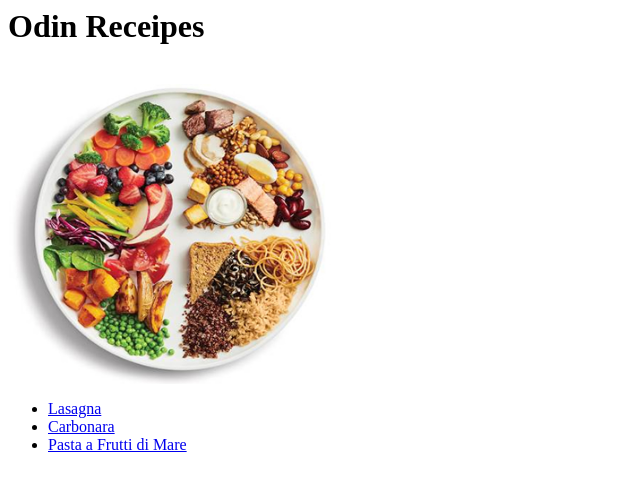
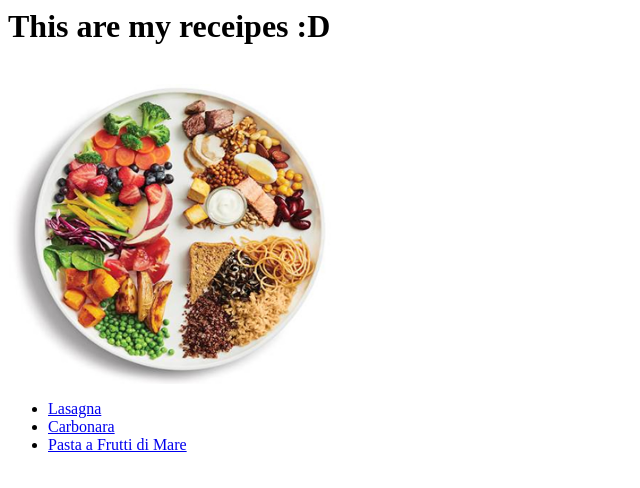
Before and after one commit to VictusG/odin-receipes, a plain HTML site: page index.html in a window 1280 px wide. Shown: the whole page, without its empty margins (0-640 px from the left). Drawn offline with Linux system fonts and the light colour scheme.

Commit message:
Good new

```diff
--- a/index.html
+++ b/index.html
@@ -3,7 +3,7 @@
     <title>The Receipe Page</title>
     </head>
 <body>
-<h1>Odin Receipes</h1>
+<h1>This are my receipes :D</h1>
 </br>
 <img src="healthy.jpeg" width="550"; height="300">
 <br>
```
